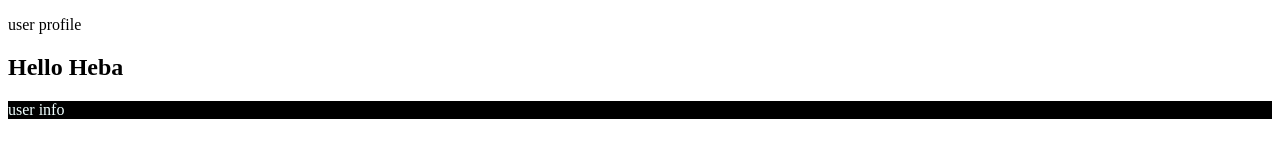
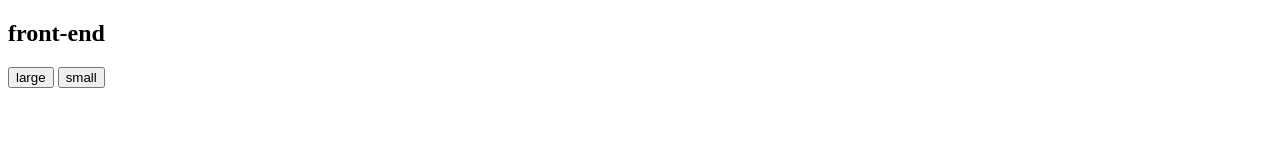
Before and after one commit to HebaQasim/JS, a plain HTML site: page index.html in a window 1280 px wide. Drawn offline with Linux system fonts and the light colour scheme.

Commit message:
changeSize-challenge

```diff
--- a/index.html
+++ b/index.html
@@ -7,18 +7,11 @@
     <link rel="stylesheet" href="./main.css">
 </head>
 <body>
-    <div class="userProfile">
-
-        <p> user profile </p>
-        <h2> </h2>
-
-        </div>
-
-        <div class="userInfo">
-        <p>user info </p>
-
-        </div>
+    <div>
+    <h2>front-end</h2>
+    <button class="large-size">large</button>
+    <button class="small-size">small</button>
         <script src="./main.js"></script>
-
+    </div>
 </body>
 </html>
--- a/main.css
+++ b/main.css
@@ -1,4 +1,6 @@
-.dark{
-    background-color: black;
-    color: azure;
+.smaller{
+    font-size: 10px;
 }
+.larger{
+    font-size: 20px;
+}
--- a/main.js
+++ b/main.js
@@ -1,4 +1,17 @@
-(document.querySelector(".userProfile h2").textContent="Hello Heba");
-console.log(document.querySelector(".userInfo p"));
-document.querySelector(".userInfo p").classList.add("dark");
-console.log(document.querySelector(".userProfile h2"));
+var hello = document.querySelector("h2");
+var smallbtn=document.querySelector(".small-size");
+var largebtn=document.querySelector(".large-size");
+console.log(hello);
+console.log()
+function small(){
+    hello.classList.remove("larger");
+hello.classList.add("smaller");
+
+}
+function large(){
+    hello.classList.remove("smaller")
+    hello.classList.add("larger");
+
+}
+smallbtn.onclick = small;
+largebtn.onclick = large;
```
